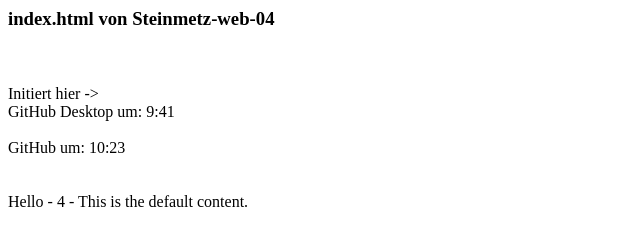
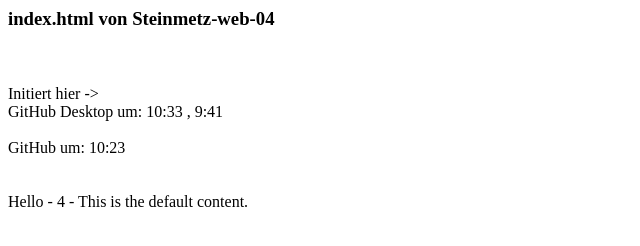
Before and after one commit to Ralf-at-git-hub/steinmetz-web-04, a plain HTML site: page index.html in a window 1280 px wide. Shown: the full height of the page, 0-640 px from the left. Drawn offline with Linux system fonts and the light colour scheme.

Commit message:
index update

```diff
--- a/index.html
+++ b/index.html
@@ -8,7 +8,7 @@
 <br><br>
 Initiert hier ->
 <br>
-GitHub Desktop um: 9:41
+GitHub Desktop um: 10:33 , 9:41
 
 <br><br>
 GitHub um: 10:23
```
